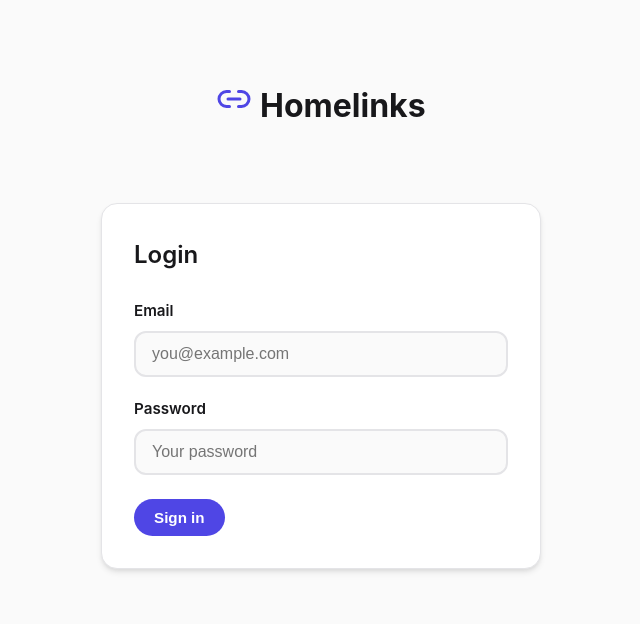
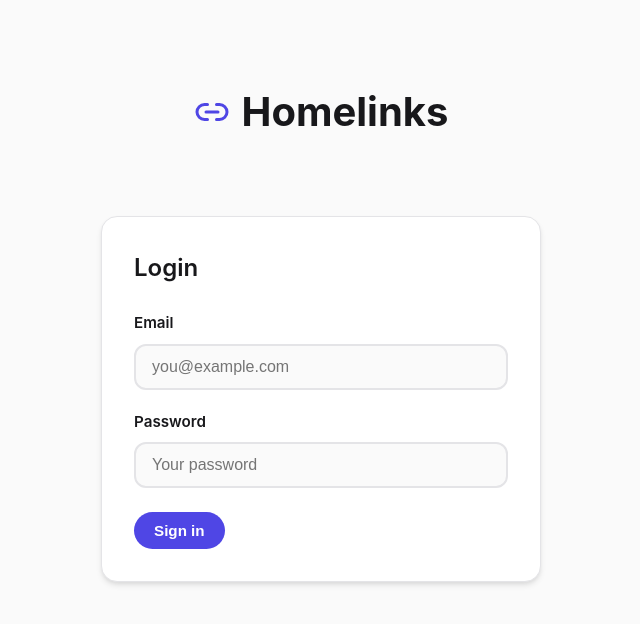
Before and after one commit to ArtCC/homelinks, a website: page public/login.html in a window 1280 px wide. Shown: the whole page, without its empty margins (319-959 px from the left). Drawn offline with nearby package versions, Linux system fonts and the light colour scheme; no server answers.

Commit message:
Improve header styling in auth-header class
- Add flex display to .header.auth-header h1
- Align items to center in .header.auth-header h1
- Add gap of 12px between flex items in .header.auth-header h1
- Set font size to 2.5rem in .header.auth-header h1
- Set font weight to 700 in .header.auth-header h1
- Set text color to var(--text-primary) in .header.auth-header h1

```diff
--- a/public/styles.css
+++ b/public/styles.css
@@ -215,7 +215,13 @@ body {
 }
 
 .header.auth-header h1 {
+  display: flex;
+  align-items: center;
   justify-content: center;
+  gap: 12px;
+  font-size: 2.5rem;
+  font-weight: 700;
+  color: var(--text-primary);
 }
 
 /* ========================================
```
